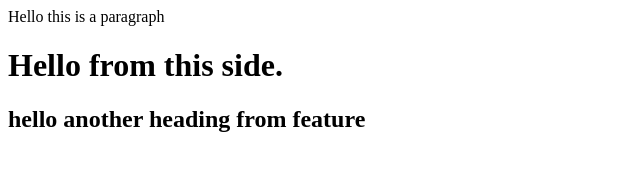
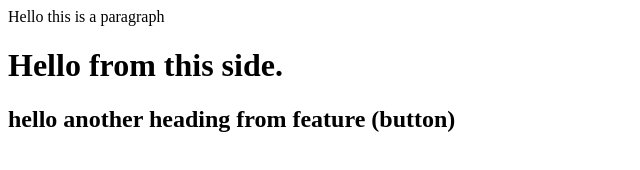
Before and after one commit to adityapratap7781/localrepo, a plain HTML site: page index.html in a window 1280 px wide. Shown: the whole page, without its empty margins (0-640 px from the left). Drawn offline with Linux system fonts and the light colour scheme.

Commit message:
added button

```diff
--- a/index.html
+++ b/index.html
@@ -1,3 +1,3 @@
 <P>Hello this is a paragraph     </P>
 <h1>Hello from this side.</h1>
-<h2>hello another heading from feature </h2>
+<h2>hello another heading from feature (button)</h2>
```
